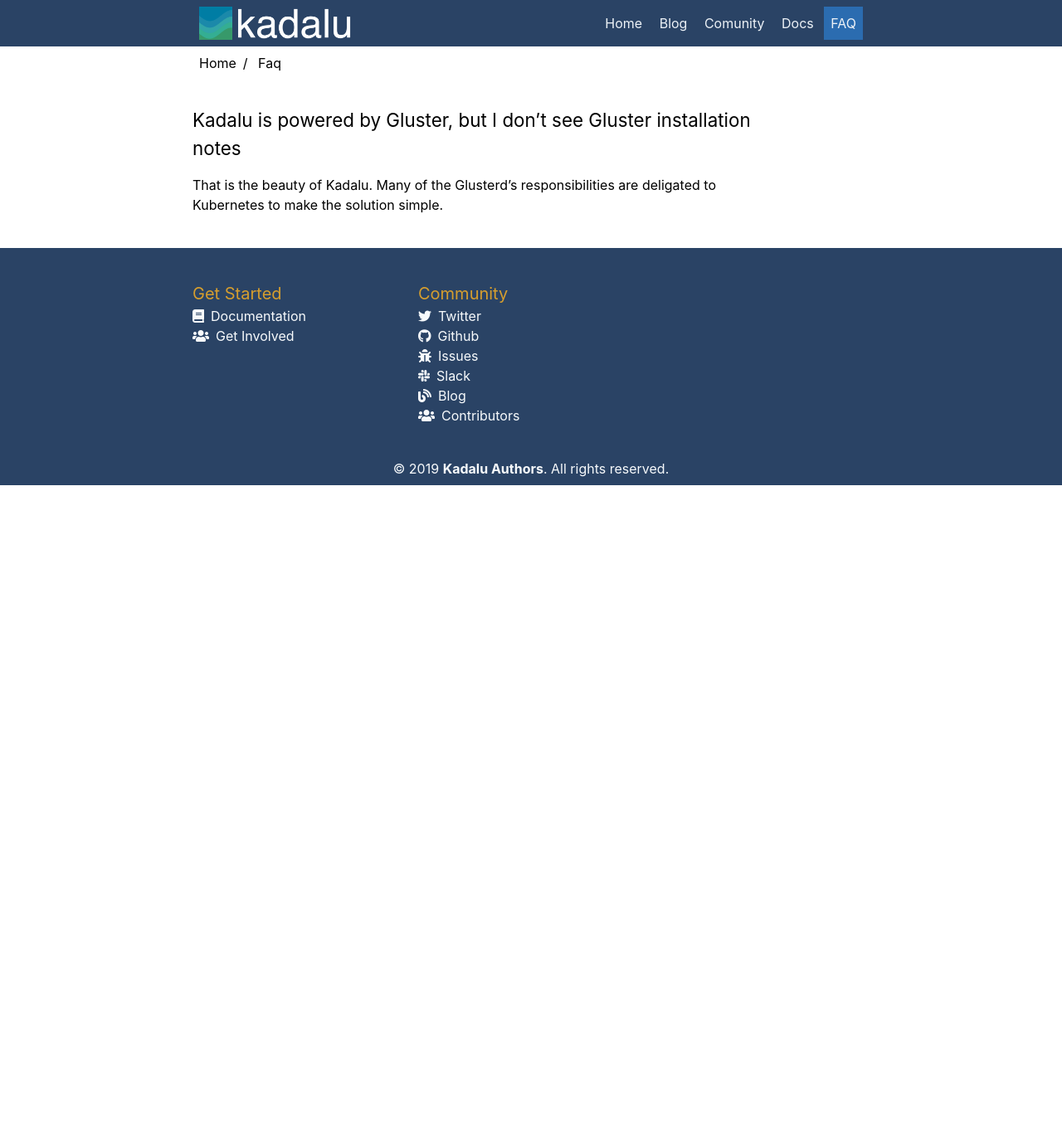
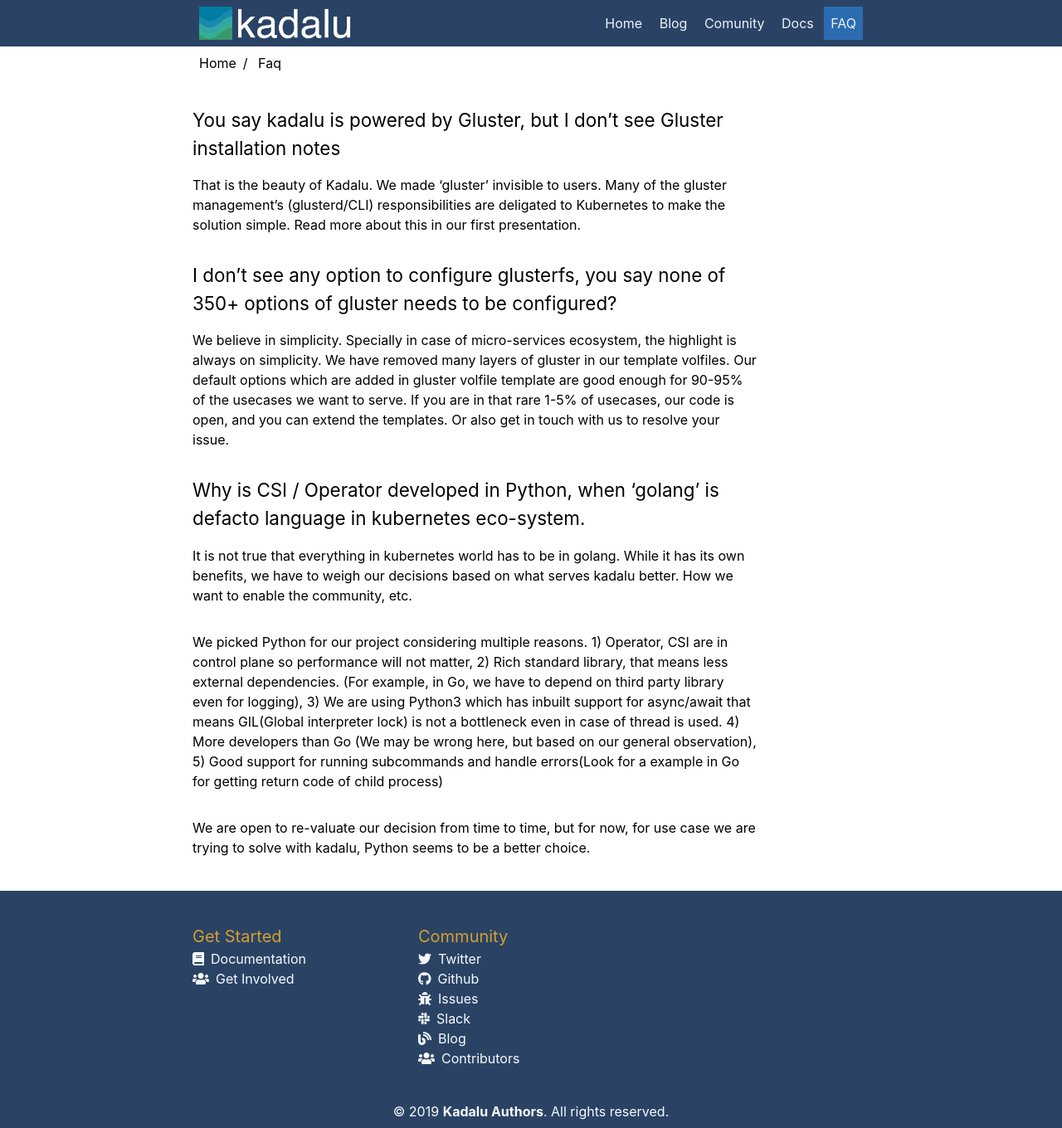
Before and after one commit to kadalu/kadalu.github.io, a Jekyll site: the page built from pages/faq.md, in a window 1280 px wide. Shown: the whole page at 83% size. Built offline with Jekyll 4.4.1, drawn with Linux system fonts in a browser that asks for light colours; before the commit the page ends 900 px from its top, so only the background shows below that.

Commit message:
faq: add details on why python and more..

```diff
--- a/pages/faq.md
+++ b/pages/faq.md
@@ -3,5 +3,25 @@ layout: page
 permalink: /faq
 ---
 
-## Kadalu is powered by Gluster, but I don't see Gluster installation notes
-That is the beauty of Kadalu. Many of the Glusterd's responsibilities are deligated to Kubernetes to make the solution simple.
+## You say kadalu is powered by Gluster, but I don't see Gluster installation notes
+
+That is the beauty of Kadalu. We made 'gluster' invisible to users. Many of the
+gluster management's (glusterd/CLI) responsibilities are deligated to Kubernetes
+to make the solution simple. Read more about this in our first presentation.
+
+## I don't see any option to configure glusterfs, you say none of 350+ options of gluster needs to be configured?
+
+We believe in simplicity. Specially in case of micro-services ecosystem, the highlight is always on simplicity. We have removed many layers of gluster in our template volfiles. Our default options which are added in gluster volfile template are good enough for 90-95% of the usecases we want to serve. If you are in that rare 1-5% of usecases, our code is open, and you can extend the templates. Or also get in touch with us to resolve your issue.
+
+## Why is CSI / Operator developed in Python, when 'golang' is defacto language in kubernetes eco-system.
+
+It is not true that everything in kubernetes world has to be in golang. While it has its own benefits, we have to weigh our decisions based on what serves kadalu better. How we want to enable the community, etc.
+
+We picked Python for our project considering multiple reasons.
+1) Operator, CSI are in control plane so performance will not matter,
+2) Rich standard library, that means less external dependencies. (For example, in Go, we have to depend on third party library even for logging),
+3) We are using Python3 which has inbuilt support for async/await that means GIL(Global interpreter lock) is not a bottleneck even in case of thread is used.
+4) More developers than Go (We may be wrong here, but based on our general observation),
+5) Good support for running subcommands and handle errors(Look for a example in Go for getting return code of child process)
+
+We are open to re-valuate our decision from time to time, but for now, for use case we are trying to solve with kadalu, Python seems to be a better choice.
```
